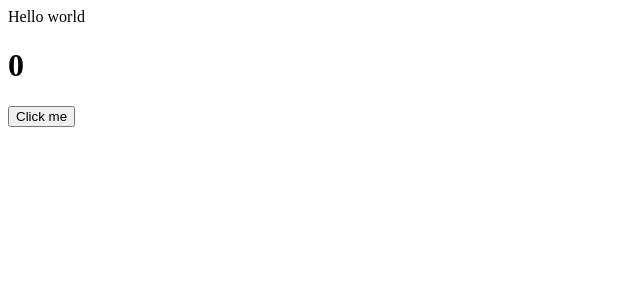
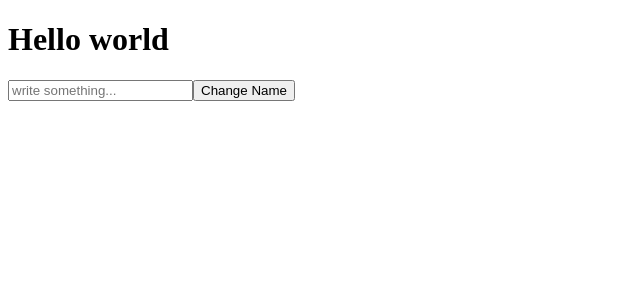
Before and after one commit to OneFriendlyCoder/react-hooks, a React (Create React App) app: page / in a window 1280 px wide. Shown: the top 300 px of the page, without its empty margins (0-640 px from the left). Built offline with nearby package versions, Linux system fonts and the light colour scheme; no server answers.

Commit message:
useRef react hook

```diff
--- a/src/App.js
+++ b/src/App.js
@@ -1,12 +1,14 @@
 import StateTutorial from "./useState/StateTutorial";
 import ReducerTutorial from "./useReducer/ReducerTutorial";
 import EffectTutorial from "./useEffect/EffectTutorial";
+import RefTutorial from "./useRef/RefTutorial";
+
 import React from "react";
 
 function App() {
   return (
     <div className="App">
-      <EffectTutorial />
+      <RefTutorial />
     </div>
   );
 }
--- /dev/null
+++ b/src/useRef/RefTutorial.js
@@ -0,0 +1,20 @@
+import React, {useRef} from 'react'
+
+const RefTutorial = () => {
+
+  const inputRef = useRef(null);
+  const onClick = () =>{
+    inputRef.current.focus();
+    console.log(inputRef.current.value);
+    inputRef.current.value = "";
+  }
+  return (
+    <div>
+      <h1>Hello world</h1>
+      <input type="text" placeholder='write something...' ref={inputRef}/>
+      <button onClick={onClick}>Change Name</button>
+    </div>
+  )
+}
+
+export default RefTutorial
```
